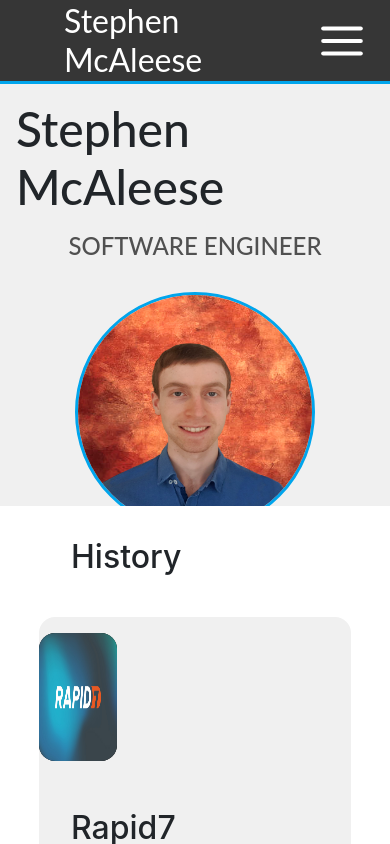
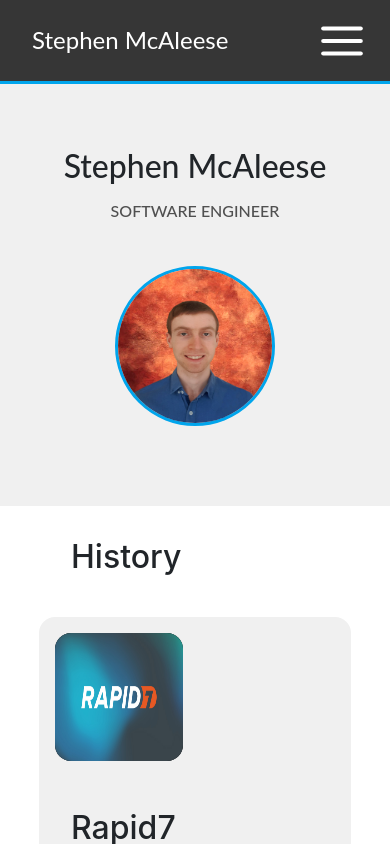
Before and after one commit to smcaleese/smcaleese.github.io, a React (Create React App) app: page /#/ in a window 390 px wide. Shown: the top 844 px of the page. Built offline with nearby package versions, Linux system fonts and the light colour scheme.

Commit message:
made page more mobile friendly

```diff
--- a/src/Components/About/AboutNew.scss
+++ b/src/Components/About/AboutNew.scss
@@ -43,6 +43,27 @@
     .landing-section {
         grid-template-rows: 1fr 1fr;
         grid-template-columns: 1fr;
+
+        .left-section {
+            h1 {
+                font-size: 2rem;
+                margin: 1rem;
+            }
+
+            h2 {
+                font-size: 1rem;
+                color: #505050;
+                margin: 0;
+            }
+        }
+
+        .right-section {
+            .portrait-image {
+                height: 10rem;
+                width: 10rem;
+                margin: 0 0 5rem 0;
+            }
+        }
     }
 }
 
@@ -77,7 +98,7 @@
 
         .left {
             height: 100%;
-            width: 20vw;
+            width: 10rem;
 
             .history-image {
                 height: 8rem;
@@ -127,8 +148,8 @@
             flex-direction: column;
             justify-content: space-evenly;
             align-items: center;
-            height: 10rem;
-            width: 10rem;
+            height: 8rem;
+            width: 8rem;
             background-color: #f0f0f0;
             border-radius: 1rem;
             margin: 1rem;
@@ -138,8 +159,8 @@
             }
 
             img {
-                height: 6rem;
-                width: 6rem;
+                height: 4rem;
+                width: 4rem;
             }
         }
     }
--- a/src/Containers/Navigation/Navigation.js
+++ b/src/Containers/Navigation/Navigation.js
@@ -29,9 +29,19 @@ function useDetectClickOutsideMenu(ref, setMenuOpen) {
   })
 }
 
+function DesktopMenu(props) {
+  return (
+    <div className="desktop-menu">
+      <Link to="/" className="nav-link">About</Link>
+      <Link to="/projects" className="nav-link">Projects</Link>
+      <Link to="/resume" className="nav-link">Resume</Link>
+    </div>
+  )
+}
+
 function MobileMenu(props) {
   return (
-    <div className="menu center" ref={props.menuRef}>
+    <div className="mobile-menu center" ref={props.menuRef}>
       {props.menuOpen ?
         <div className="dropdown center" onClick={() => props.setMenuOpen(false)}>
           <Link to="/">About</Link>
@@ -50,7 +60,29 @@ function MobileMenu(props) {
 export default function Navigation() {
   const [menuOpen, setMenuOpen] = useState(false)
   const menuRef = useRef(null)
+  const [windowWidth, setWindowWidth] = useState(window.innerWidth)
   useDetectClickOutsideMenu(menuRef, setMenuOpen)
+
+  useState(() => {
+    const handleResize = (event) => {
+      setWindowWidth(window.innerWidth)
+    }
+    window.addEventListener('resize', handleResize)
+
+    return () => {
+      window.removeEventListener('resize', handleResize)
+    }
+  })
+
+  let menu
+  if(windowWidth < 1000) {
+    menu = <MobileMenu
+      setMenuOpen={setMenuOpen}
+      menuOpen={menuOpen}
+    />
+  } else {
+    menu = <DesktopMenu />
+  }
 
   return (
     <nav className="nav">
@@ -59,11 +91,7 @@ export default function Navigation() {
           <h1 className="title">Stephen McAleese</h1>
         </div>
         <div className="right-top">
-          <MobileMenu
-            menuRef={menuRef}
-            setMenuOpen={setMenuOpen}
-            menuOpen={menuOpen}
-          />
+          { menu }
         </div>
       </div>
       <div className="bottom-line"></div>
@@ -72,5 +100,9 @@ export default function Navigation() {
 }
 
 /*
-
+<MobileMenu
+            menuRef={menuRef}
+            setMenuOpen={setMenuOpen}
+            menuOpen={menuOpen}
+          />
 */
--- a/src/Containers/Navigation/Navigation.scss
+++ b/src/Containers/Navigation/Navigation.scss
@@ -41,12 +41,20 @@
     }
 }
 
-.bottom-line {
-    height: 0.2rem;
-    background-color: #00A5EC;
+@media (max-width: 600px) {
+    .top .left-top .title {
+        padding: 0 0 0 2rem;
+        font-size: 1.5rem;
+    }
 }
 
-.menu {
+.desktop-menu {
+    height: 100%;
+    display: flex;
+    align-items: center;
+}
+
+.mobile-menu {
     height: 100%;
     width: 6rem;
 
@@ -61,6 +69,7 @@
         margin: 4rem 2rem 0 0;
         background-color: white;
         border-radius: 4px;
+        border: 1px solid #f0f0f0;
 
 
         a {
@@ -77,20 +86,7 @@
     }
 }
 
-
-
-
-
-
-/*
- a {
-        text-decoration: none;
-        color: black;
-        padding: 0.5rem;
-    }
-
-    a:hover {
-        background-color: #f0f0f0;
-        border-radius: 5px;
-    }
-*/
+.bottom-line {
+    height: 0.2rem;
+    background-color: #00A5EC;
+}
```
